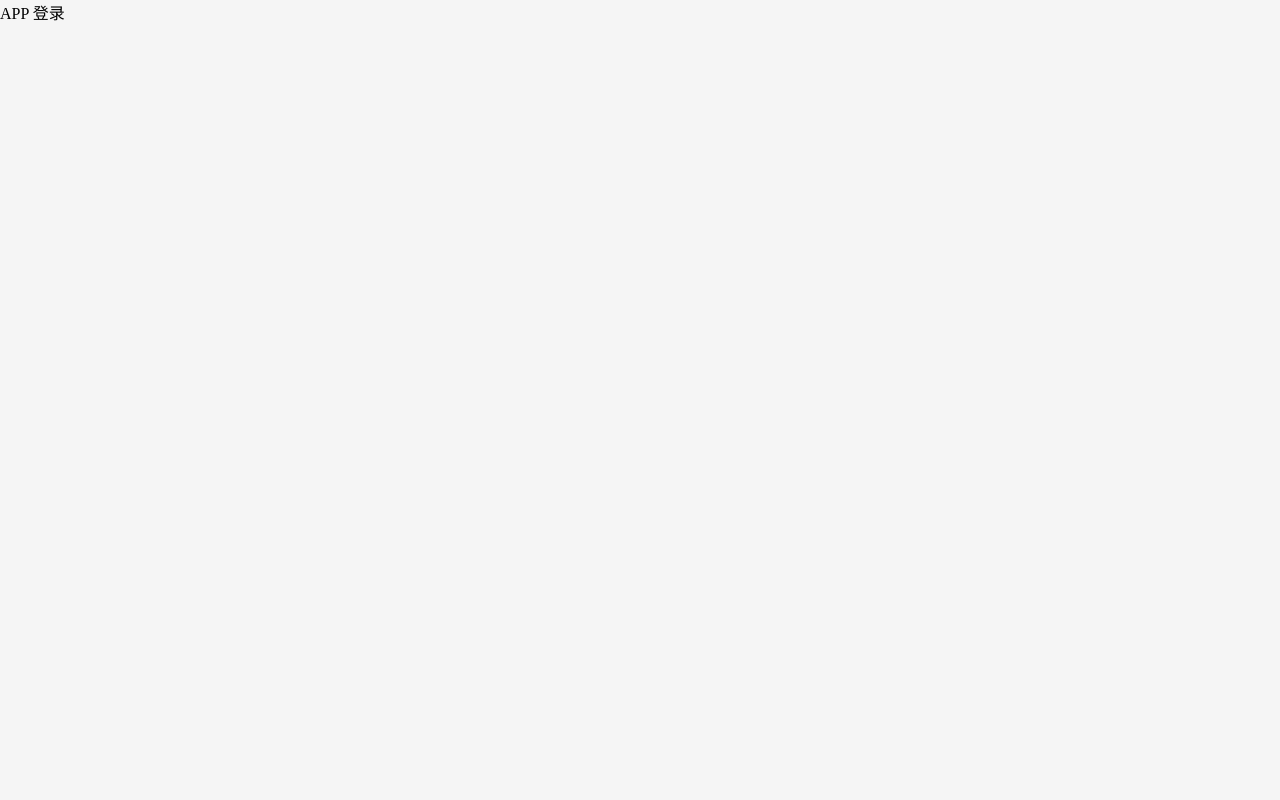
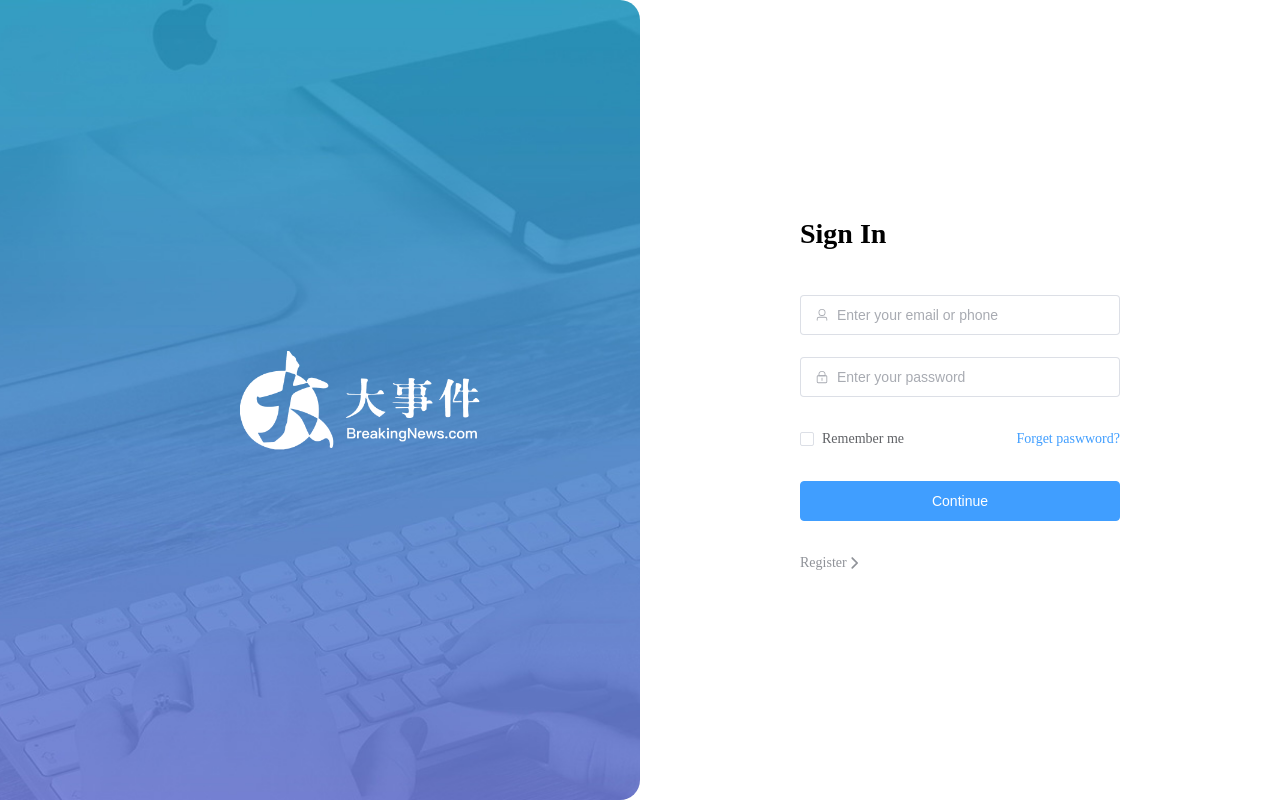
Before and after one commit to AlexHuang006/CMS-01, a Vue app: page /login in a window 1280 px wide. Built offline with nearby package versions, Linux system fonts and the light colour scheme.

Commit message:
v0.3 finished login and register pages

```diff
--- a/package.json
+++ b/package.json
@@ -11,6 +11,7 @@
     "format": "prettier --write src/"
   },
   "dependencies": {
+    "@element-plus/icons-vue": "^2.3.1",
     "axios": "^1.7.9",
     "element-plus": "^2.9.3",
     "pinia": "^2.3.0",
--- a/src/App.vue
+++ b/src/App.vue
@@ -4,7 +4,7 @@
 
 <template>
   <div>
-    APP
+    <!-- 路由出口 -->
     <router-view></router-view>
   </div>
 </template>
--- a/src/views/login/loginPage.vue
+++ b/src/views/login/loginPage.vue
@@ -1,3 +1,119 @@
+<script setup>
+import { User, Lock, ArrowLeftBold, ArrowRightBold} from '@element-plus/icons-vue'
+import { ref } from 'vue'
+
+const isRegister = ref(false)
+</script>
+
+
 <template>
-  登录
+<!-- el-row代表一整行，并分成24份 -->
+  <el-row class="login-page">
+    <!-- el-col代表一列，:span表示占了12份 -->
+    <el-col :span="12" class="bg"></el-col>
+    <el-col :span="6" :offset="3" class="form">
+
+      <!-- 注册表单 -->
+      <el-form :model = "formModel" ref="form" size="large" autocomplete="off" v-if="isRegister">
+        <el-form-item>
+          <h1>Register</h1>
+        </el-form-item>
+        <el-form-item>
+          <el-input :prefix-icon="User" placeholder="Enter your email or phone"></el-input>
+        </el-form-item>
+        <el-form-item>
+          <el-input
+            :prefix-icon="Lock"
+            type="password"
+            placeholder="Enter your password"
+          ></el-input>
+        </el-form-item>
+        <el-form-item>
+          <el-input
+            :prefix-icon="Lock"
+            type="password"
+            placeholder="Enter your password again"
+          ></el-input>
+        </el-form-item>
+        <el-form-item>
+          <el-button class="button" type="primary" auto-insert-space>
+            Continue
+          </el-button>
+        </el-form-item>
+        <el-form-item class="flex">
+          <el-link type="info" :underline="false" @click="isRegister = false">
+            <el-icon>
+              <ArrowLeftBold />
+            </el-icon>
+            Back
+          </el-link>
+        </el-form-item>
+      </el-form>
+
+      <!-- 登录表单 -->
+      <el-form ref="form" size="large" autocomplete="off" v-else>
+        <el-form-item>
+          <h1>Sign In</h1>
+        </el-form-item>
+        <el-form-item>
+          <el-input :prefix-icon="User" placeholder="Enter your email or phone"></el-input>
+        </el-form-item>
+        <el-form-item>
+          <el-input
+            name="password"
+            :prefix-icon="Lock"
+            type="password"
+            placeholder="Enter your password"
+          ></el-input>
+        </el-form-item>
+        <el-form-item class="flex">
+          <div class="flex">
+            <el-checkbox>Remember me</el-checkbox>
+            <el-link type="primary" :underline="false">Forget paswword?</el-link>
+          </div>
+        </el-form-item>
+        <el-form-item>
+          <el-button class="button" type="primary" auto-insert-space>Continue</el-button>
+        </el-form-item>
+        <el-form-item class="flex">
+          <el-link type="info" :underline="false" @click="isRegister = true">
+            Register
+            <el-icon>
+              <ArrowRightBold />
+            </el-icon>
+          </el-link>
+        </el-form-item>
+      </el-form>
+
+    </el-col>
+  </el-row>
 </template>
+
+<style lang="scss" scoped>
+  .login-page {
+    height: 100vh;
+    background-color: #fff;
+    .bg {
+      background: url('@/assets/logo2.png') no-repeat 60% center / 240px auto,
+        url('@/assets/login_bg.jpg') no-repeat center / cover;
+      border-radius: 0 20px 20px 0;
+    }
+    .form {
+      display: flex;
+      flex-direction: column;
+      justify-content: center;
+      user-select: none;
+      .title {
+        margin: 0 auto;
+      }
+      .button {
+        width: 100%;
+      }
+      .flex {
+        width: 100%;
+        display: flex;
+        justify-content: space-between;
+      }
+    }
+  }
+</style>
```
Also changed, not shown: 1 other file (tests, documents, lock files or other folders).
